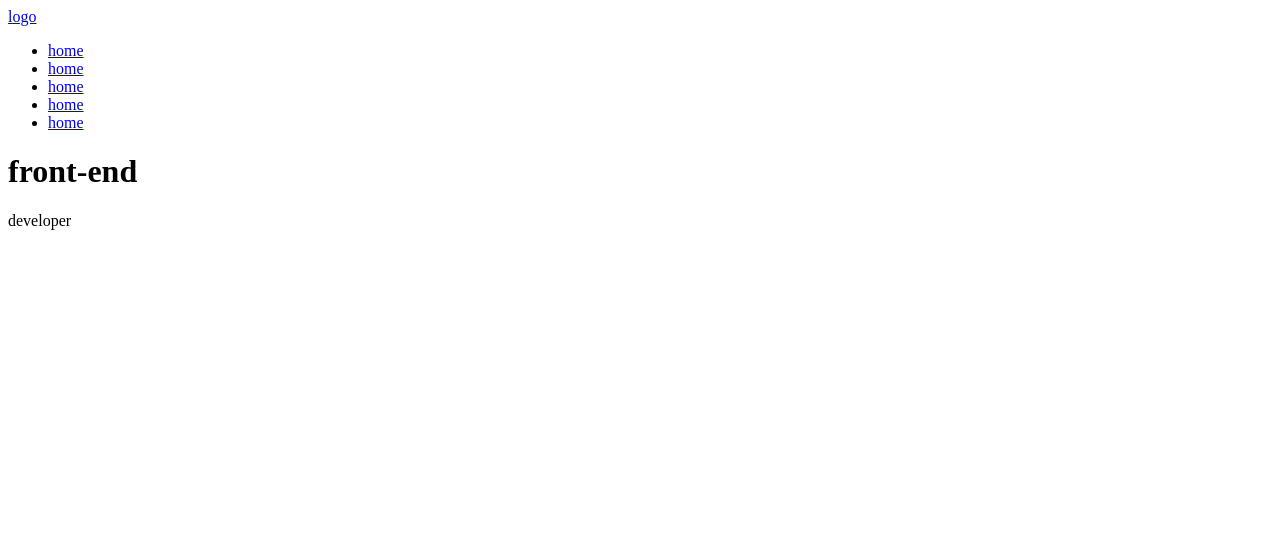
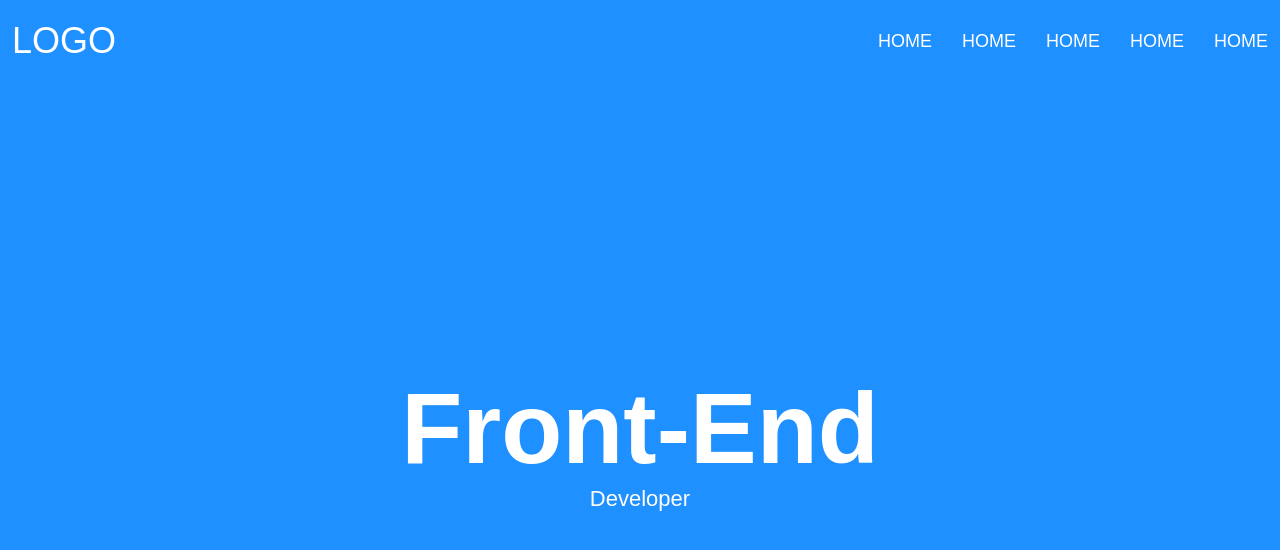
Before and after one commit to Jamshid010/Git, a plain HTML site: page index.html in a window 1280 px wide. Drawn offline with Linux system fonts and the light colour scheme.

Commit message:
add header css

```diff
--- /dev/null
+++ b/css/style.css
@@ -0,0 +1,79 @@
+* {
+  margin: 0;
+  padding: 0;
+  box-sizing: border-box;
+}
+
+body {
+  font-family: sans-serif;
+}
+
+a {
+  text-decoration: none;
+}
+
+ul {
+  list-style: none;
+}
+
+.container {
+  max-width: 1320px;
+  width: 100%;
+  margin: 0 auto;
+  padding: 0 12px;
+}
+
+/* header start */
+
+.header {
+  min-height: 100vh;
+  background: dodgerblue;
+  display: flex;
+  flex-direction: column;
+}
+
+.header__nav {
+  padding: 20px 0;
+}
+
+.header__nav .container {
+  display: flex;
+  justify-content: space-between;
+  align-items: center;
+}
+
+.header__list {
+  display: flex;
+}
+
+.header__logo {
+  font-size: 36px;
+  text-transform: uppercase;
+  color: #fff;
+}
+
+.header__link {
+  font-size: 18px;
+  color: #fff;
+  text-transform: uppercase;
+  margin-left: 30px;
+}
+
+.header__content {
+  text-transform: capitalize;
+  color: #fff;
+  display: flex;
+  align-items: center;
+  text-align: center;
+  flex-grow: 1;
+}
+
+.header__title {
+  font-size: 100px;
+}
+
+.header__txt {
+  font-size: 22px;
+}
+
+/* header end */
--- a/index.html
+++ b/index.html
@@ -4,6 +4,7 @@
   <meta charset="UTF-8">
   <meta name="viewport" content="width=device-width, initial-scale=1.0">
   <title>Document</title>
+  <link rel="stylesheet" href="css/style.css">
 </head>
 <body>
   <header class="header">
```
